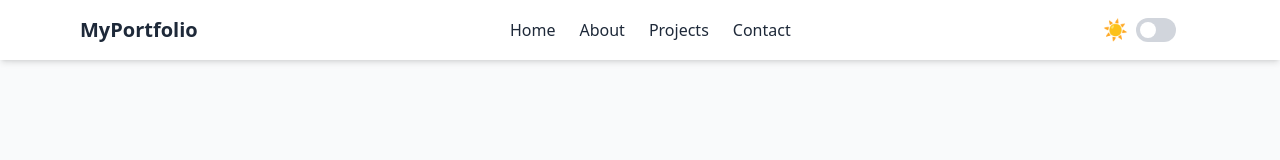
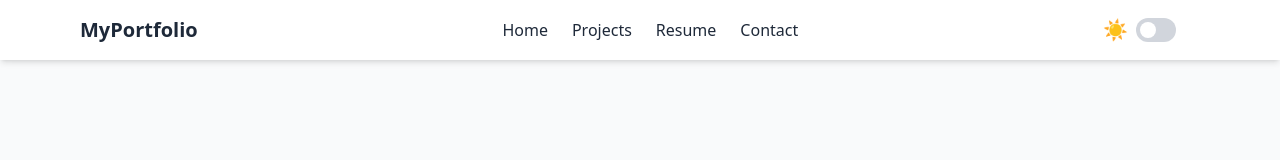
Before and after one commit to chryslerimanuel/learn-nextjs-portfolio, a Next.js app: page / in a window 1280 px wide. Shown: the top 160 px of the page. Built offline with nearby package versions, Linux system fonts and the light colour scheme.

Commit message:
try vercel github push

```diff
--- a/src/app/components/Navbar.tsx
+++ b/src/app/components/Navbar.tsx
@@ -21,8 +21,8 @@ export default function Navbar() {
           {/* Links - This is hidden on mobile and visible on desktop */}
           <div className={`lg:flex space-x-6 ${isMenuOpen ? 'block transition-all ease-in-out duration-300' : 'hidden'}`}>
             <a href="#home" className="text-gray-800 dark:text-white hover:text-black dark:hover:text-yellow-200">Home</a>
-            <a href="#about" className="text-gray-800 dark:text-white hover:text-black dark:hover:text-yellow-200">About</a>
             <a href="#projects" className="text-gray-800 dark:text-white hover:text-black dark:hover:text-yellow-200">Projects</a>
+            <a href="#resume" className="text-gray-800 dark:text-white hover:text-black dark:hover:text-yellow-200">Resume</a>
             <a href="#contact" className="text-gray-800 dark:text-white hover:text-black dark:hover:text-yellow-200">Contact</a>
           </div>
 
```
